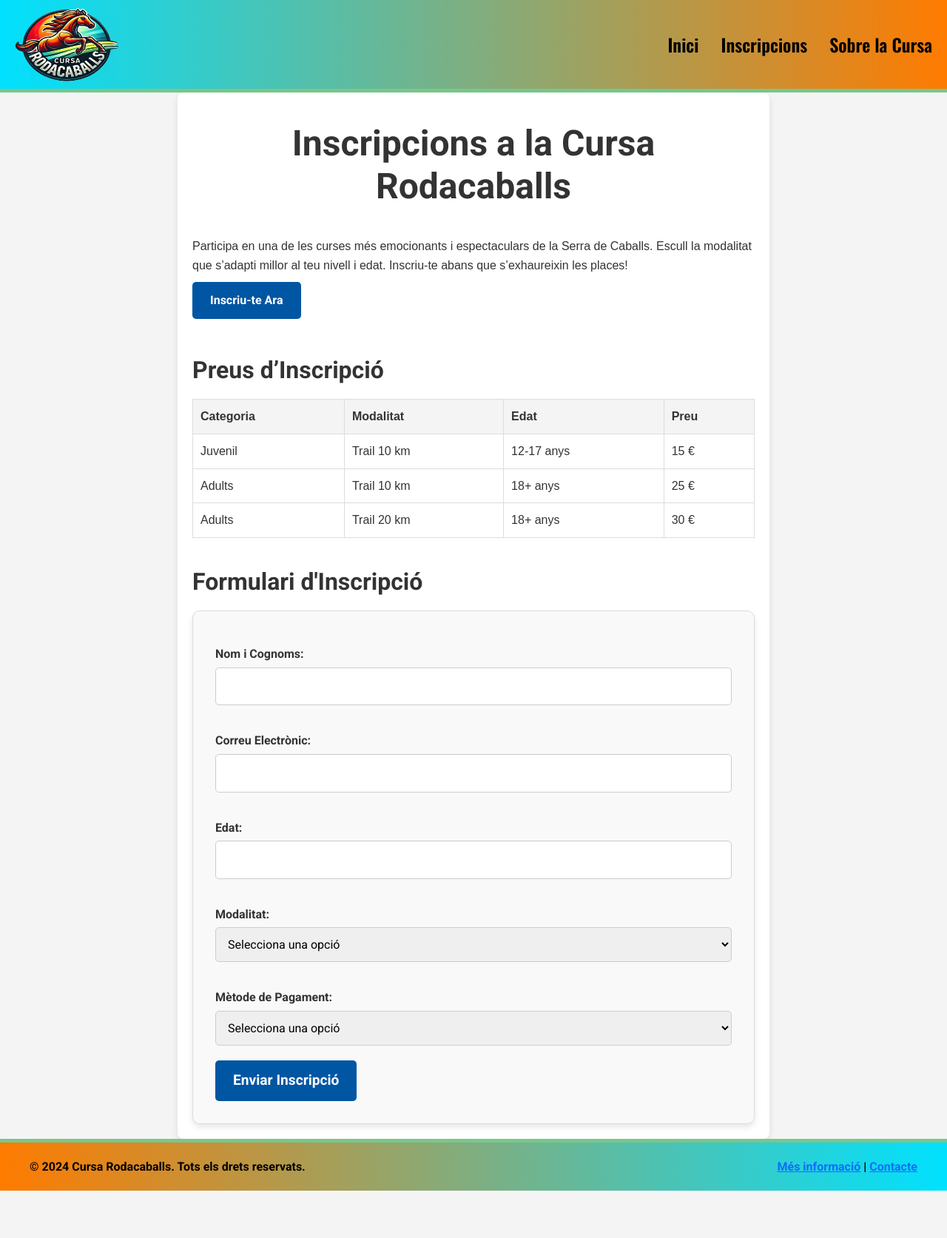
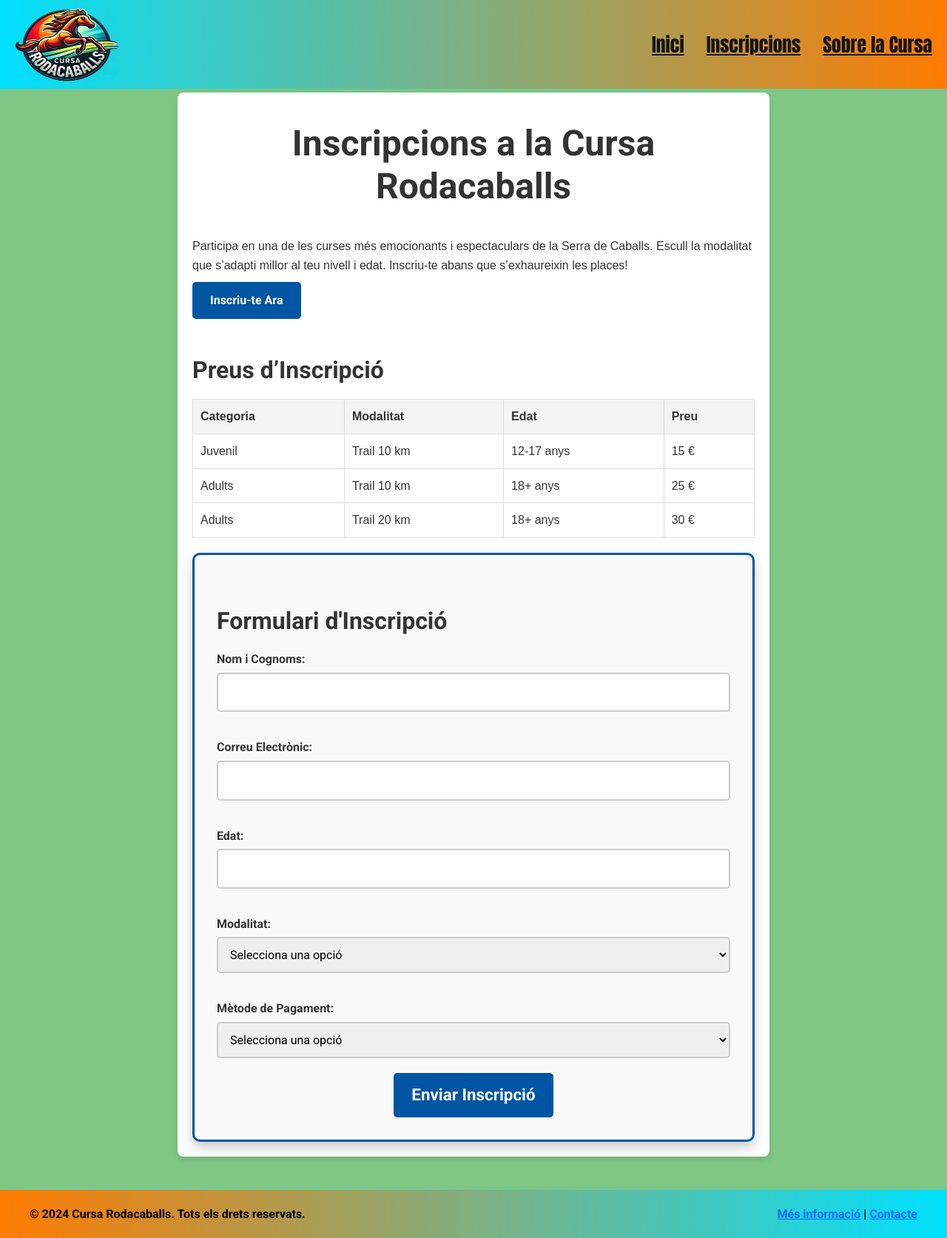
Before and after one commit to joniomega/cursarodacaballs.github.io, a plain HTML site: page products.html in a window 1280 px wide. Shown: the whole page at 74% size. Before the commit the page ends 1609 px from the top, so only its background shows below. Drawn offline with nearby package versions, Linux system fonts and the light colour scheme.

Commit message:
push final

```diff
--- a/products.html
+++ b/products.html
@@ -60,8 +60,9 @@
             </tbody>
         </table>
 
-        <h2 id="formulari-inscripcio">Formulari d'Inscripció</h2>
+
         <form action="/submit-inscripcio" method="POST">
+          <h2 id="formulari-inscripcio">Formulari d'Inscripció</h2>
             <label for="nom">Nom i Cognoms:</label>
             <input type="text" id="nom" name="nom" required>
 
--- a/style.css
+++ b/style.css
@@ -3,6 +3,7 @@
 /* FONTS */
 @import url('https://fonts.googleapis.com/css2?family=Oswald:wght@400;600&display=swap');
 @import url('https://fonts.googleapis.com/css2?family=Roboto:wght@400;700&display=swap');
+@import url('https://fonts.googleapis.com/css2?family=Anton&display=swap');
 /* BOOTSTRAP */
 @import url('https://cdn.jsdelivr.net/npm/bootstrap@5.3.0/dist/css/bootstrap.min.css');
 
@@ -11,6 +12,12 @@ body, h1, p, ul, li {
   margin: 0;
   padding: 0;
   box-sizing: border-box;
+}
+body {
+  background: linear-gradient(180deg, #81c784, #81c784);
+  font-family: Arial, sans-serif;
+  line-height: 1.6;
+  color: #333;
 }
 
 /* ESTIL DEL COS */
@@ -35,26 +42,41 @@ header {
   height: 100px;
 }
 
+img:not(.logo img) {
+  margin-top: 15px;
+  width: 300px;
+  height: auto;
+  border-radius: 10px;
+  box-shadow: 0 4px 8px rgba(0, 0, 0, 0.2);
+}
+
+
 nav ul {
   list-style: none;
   display: flex;
   gap: 30px;
+
 }
 
+/* ENLLAÇOS DEL MENU DE NAVEGACIÓ */
 nav ul li a {
-  text-decoration: none;
-  color: rgb(0, 0, 0);
-  font-weight: bold;
-  font-family: 'Oswald', sans-serif;
-  font-size: 1.5rem;
+  text-decoration: underline;
+  color: #141414;
+  font-family: 'Anton', sans-serif;
+  font-size: 1.6rem;
+  font-weight: normal;
+  transition: color 0.3s ease, transform 0.3s ease;
+  display: inline-block;
 }
 
 nav ul li a:hover {
-  text-decoration: underline;
+  color: #00e1ff;
+  transform: scale(1.1);
 }
 
 /* ESTIL DEL PEU DE PÀGINA */
 footer {
+  margin-top: 20px;
   display: flex;
   justify-content: space-between;
   align-items: center;
@@ -98,6 +120,7 @@ main {
   background: white;
   border-radius: 8px;
   box-shadow: 0 4px 8px rgba(0, 0, 0, 0.1);
+  margin-bottom: 40px;
 }
 
 h1 {
@@ -170,10 +193,16 @@ table th {
 form {
   background-color: #f9f9f9;
   padding: 30px;
-  border: 1px solid #ddd;
+  border: 3px solid #0056a3;
   border-radius: 10px;
   margin-top: 20px;
-  box-shadow: 0 4px 8px rgba(0, 0, 0, 0.1);
+  box-shadow: 0 8px 16px rgba(0, 0, 0, 0.2);
+  transition: box-shadow 0.3s ease-in-out, transform 0.3s ease-in-out;
+}
+
+form:hover {
+  box-shadow: 0 12px 24px rgba(0, 0, 0, 0.3);
+  transform: scale(1.02);
 }
 
 form label {
@@ -187,9 +216,16 @@ form input, form select, form textarea {
   width: 100%;
   padding: 12px;
   margin-bottom: 20px;
-  border: 1px solid #ccc;
+  border: 2px solid #ccc;
   border-radius: 5px;
   font-family: 'Roboto', sans-serif;
+  transition: border-color 0.3s ease-in-out;
+}
+
+form input:focus, form select:focus, form textarea:focus {
+  border-color: #0056a3;
+  outline: none;
+  box-shadow: 0 0 5px rgba(0, 86, 163, 0.5);
 }
 
 form textarea {
@@ -197,22 +233,26 @@ form textarea {
 }
 
 form button {
+  display: block;
+  margin: 0 auto;
   background-color: #0056a3;
   color: white;
   border: none;
   cursor: pointer;
-  font-size: 1.2rem;
-  font-weight: bold;
+  font-size: 1.4rem;
+  font-weight: bolder;
   font-family: 'Roboto', sans-serif;
   padding: 12px 24px;
   border-radius: 5px;
   transition: background-color 0.3s, transform 0.2s;
+  text-align: center;
 }
 
 form button:hover {
   background-color: #003f7f;
-  transform: scale(1.05);
+  transform: scale(1.05); /* Petita animació de zoom */
 }
+
 
 /* UTILITATS DE BOOTSTRAP PER A RESPONSIVITAT */
 @media (max-width: 768px) {
@@ -270,5 +310,4 @@ form button:hover {
   max-width: 500px;
 }
 
-
 /* FI DE L'ESTIL */
```
Also changed, not shown: about.html (+7 -4 lines), index.html (+10 -3 lines), imatgesobre1.png (added), imatgesobre3.png (added), imatgesobre5.png (added), 2 other files.
